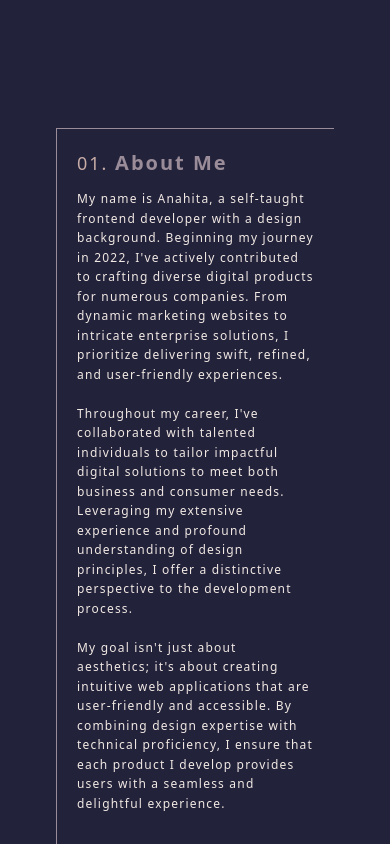
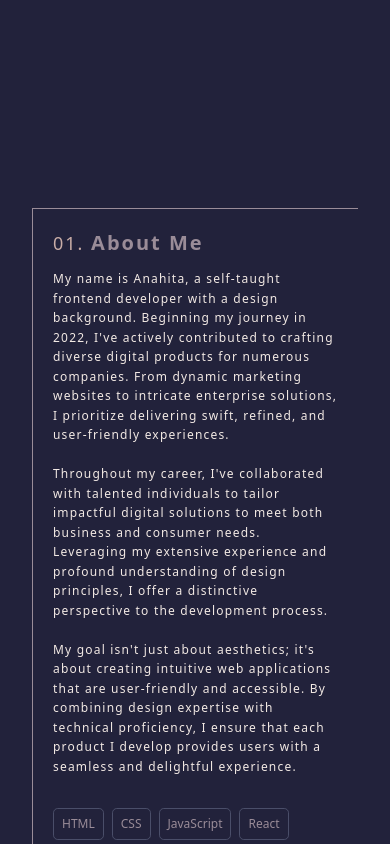
Before and after one commit to HitaBeeDev/portfolio, a React (Vite) app: page / in a window 390 px wide. Shown: the part 820-1664 px from the top of the page. Built offline with nearby package versions, Linux system fonts and the light colour scheme.

Commit message:
adjusting

```diff
--- a/src/Components/AboutSection.jsx
+++ b/src/Components/AboutSection.jsx
@@ -5,7 +5,7 @@ function AboutSection() {
   return (
     <section
       id="about"
-      className="lg:mr-44 lg:ml-44 ml-14 mr-14 lg:grid lg:grid-cols-12 gap-10"
+      className="lg:mr-44 lg:ml-44 ml-8 mr-8 mt-20 lg:mt-0 lg:grid lg:grid-cols-12 gap-10"
     >
       <div className="lg:col-span-9 lg:p-10 p-5 border-l border-t border-color3">
         <p className="lg:text-4xl text-xl text-color3 font-semibold tracking-widest">
--- a/src/Components/Container.jsx
+++ b/src/Components/Container.jsx
@@ -12,7 +12,6 @@ function Container() {
   const [activeDot, setActiveDot] = useState(0);
 
   useEffect(() => {
-    // Scroll to the top of the page when the component mounts
     window.scrollTo({ top: 0, behavior: "smooth" });
 
     const handleScroll = () => {
```
